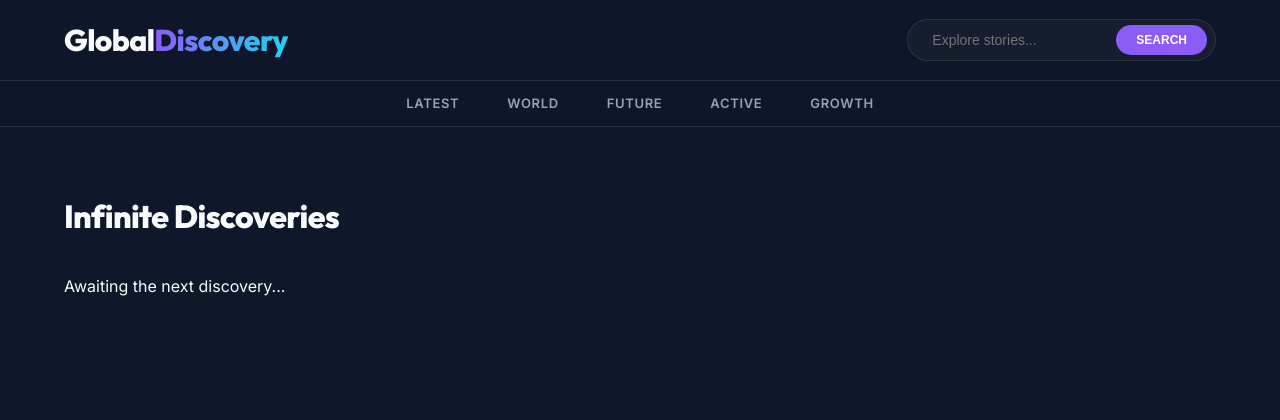
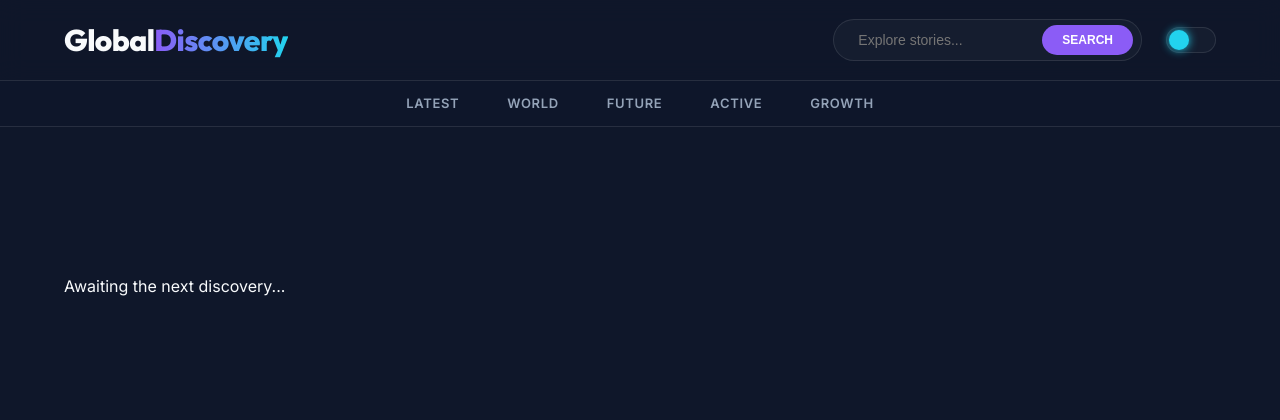
Before and after one commit to AsbinGhimire/news-sphere, a Django app: page / in a window 1280 px wide. Shown: the top 420 px of the page. Run offline with Django 5.2, Linux system fonts and the light colour scheme; data that the repository does not hold is empty.

Commit message:
UI: Implement Dynamic Theme Engine (Dark/Light Mode) with persistence

```diff
--- a/static/css/style.css
+++ b/static/css/style.css
@@ -12,6 +12,18 @@
     --glass: rgba(255, 255, 255, 0.03);
     --glass-heavy: rgba(15, 23, 42, 0.8);
     --blur: blur(12px);
+}
+
+/* Frost (Light Mode) Theme */
+body.light-mode {
+    --bg: #f8fafc;
+    --bg-card: rgba(255, 255, 255, 0.7);
+    --text: #0f172a;
+    --text-muted: #64748b;
+    --border: rgba(15, 23, 42, 0.1);
+    --glass: rgba(15, 23, 42, 0.03);
+    --glass-heavy: rgba(248, 250, 252, 0.82);
+    --primary-glow: rgba(139, 92, 246, 0.15);
 }
 
 * {
@@ -82,6 +94,46 @@ h1, h2, h3, .logo {
     display: flex;
     justify-content: space-between;
     align-items: center;
+}
+
+.header-tools {
+    display: flex;
+    align-items: center;
+    gap: 1.5rem;
+}
+
+.theme-switch {
+    background: var(--glass);
+    border: 1px solid var(--border);
+    width: 50px;
+    height: 26px;
+    border-radius: 99px;
+    cursor: pointer;
+    position: relative;
+    transition: all 0.3s ease;
+    padding: 0;
+}
+
+.theme-switch:hover {
+    border-color: var(--primary);
+}
+
+.theme-icon {
+    position: absolute;
+    top: 2px;
+    left: 2px;
+    width: 20px;
+    height: 20px;
+    background: var(--secondary);
+    border-radius: 50%;
+    transition: all 0.4s cubic-bezier(0.4, 0, 0.2, 1);
+    box-shadow: 0 0 10px var(--secondary);
+}
+
+body.light-mode .theme-icon {
+    transform: translateX(24px);
+    background: var(--primary);
+    box-shadow: 0 0 10px var(--primary);
 }
 
 .logo {
--- a/static/js/main.js
+++ b/static/js/main.js
@@ -1,14 +1,26 @@
 document.addEventListener('DOMContentLoaded', () => {
-    // Scroll Progress Bar
-    const progress = document.getElementById('scroll-progress');
-    if (progress) {
-        window.addEventListener('scroll', () => {
-            const winScroll = document.body.scrollTop || document.documentElement.scrollTop;
-            const height = document.documentElement.scrollHeight - document.documentElement.clientHeight;
-            const scrolled = (winScroll / height) * 100;
-            progress.style.width = scrolled + "%";
+    // Theme Engine Logic
+    const body = document.body;
+    const themeToggle = document.getElementById('theme-toggle');
+    const currentTheme = localStorage.getItem('theme');
+
+    if (currentTheme === 'light') {
+        body.classList.add('light-mode');
+    }
+
+    if (themeToggle) {
+        themeToggle.addEventListener('click', () => {
+            body.classList.toggle('light-mode');
+            let theme = 'dark';
+            if (body.classList.contains('light-mode')) {
+                theme = 'light';
+            }
+            localStorage.setItem('theme', theme);
         });
     }
+
+    // Scroll Progress Bar
+    ...
 
     // Intersection Observer for Reveal Animations
     const observerOptions = {
--- a/templates/base.html
+++ b/templates/base.html
@@ -27,10 +27,15 @@
         <div class="container">
             <a href="/" class="logo">Global<span>Discovery</span></a>
 
-            <form action="{% url 'search_view' %}" method="get" class="search-form">
-                <input type="text" name="q" placeholder="Explore stories..." aria-label="Search" required>
-                <button type="submit">Search</button>
-            </form>
+            <div class="header-tools">
+                <form action="{% url 'search_view' %}" method="get" class="search-form">
+                    <input type="text" name="q" placeholder="Explore stories..." aria-label="Search" required>
+                    <button type="submit">Search</button>
+                </form>
+                <button id="theme-toggle" class="theme-switch" aria-label="Toggle Theme">
+                    <span class="theme-icon"></span>
+                </button>
+            </div>
         </div>
     </header>
 
```
